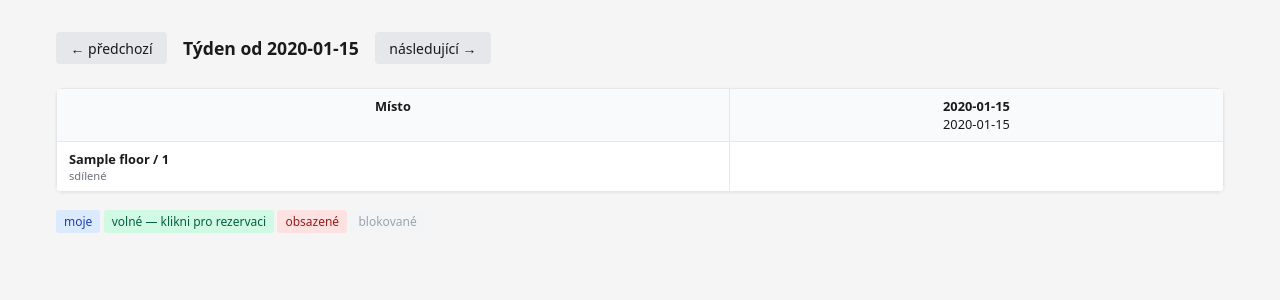
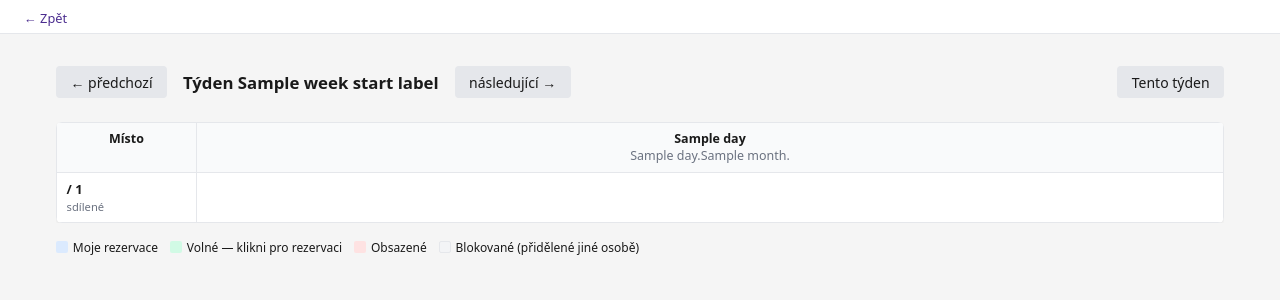
Before and after one commit to ondrejremes/parking, a FastAPI app: template app/templates/calendar.html in a window 1280 px wide. Shown: the part 47-347 px from the top of the page. Run offline with FastAPI, Linux system fonts and the light colour scheme; the template is opened without the code that fills it: most values are stand-ins (such as "Sample title", 1, 10 or a date in 2020).

Commit message:
feat: monthly calendar, Czech labels, fixes and UX improvements
Calendar:
- Default view changed to monthly grid (/calendar)
- Weekly detail accessible at /calendar/week?week=DATE with back link
- Czech day names (Po, Út, St, Čt, Pá, So, Ne) and month names
- Weekends shown in monthly grid with 'Celý den volno' when available
- Monthly cells show free count ('2× volno') linking to weekly detail
- Past days greyed out, today highlighted in Alintrust purple

Spots:
- Floor labels: negative floors shown as '-1 PP', positive as '1', '2'
- Admin floor input hints updated (-1 to -4 = PP)

Shifts:
- DAY renamed to 'Denní směna (8:00–18:00)'
- NIGHT renamed to 'Noční směna (18:00–09:00)'

Navigation:
- '← Zpět' button on admin/spots, admin/users, calendar weekly view
- base.html back_url block

Bug fixes:
- Local admin login now upserts DB User record (fixes 500 on reservation)
- upsert_sso_user handles azure_oid=None (local admin case)
- get_month_summary returns unique free spots per day

Co-Authored-By: Claude Sonnet 4.6 <noreply@anthropic.com>

```diff
--- a/app/models/enums.py
+++ b/app/models/enums.py
@@ -9,7 +9,7 @@ class SpotType(str, enum.Enum):
 class Shift(str, enum.Enum):
     FULL_DAY = "FULL_DAY"
     DAY = "DAY"
-    NIGHT = "NIGHT"  # 18:00–00:00
+    NIGHT = "NIGHT"  # 18:00–09:00 (následujícího dne)
 
 
 class ReleaseType(str, enum.Enum):
--- a/app/routers/admin.py
+++ b/app/routers/admin.py
@@ -22,6 +22,7 @@ async def spots(request: Request, db: Session = Depends(get_db)):
         "spots": all_spots,
         "users": all_users,
         "csrf_token": generate_csrf_token(request),
+        "back_url": "/calendar",
     })
 
 
@@ -88,6 +89,7 @@ async def users(request: Request, db: Session = Depends(get_db)):
         "request": request,
         "users": all_users,
         "csrf_token": generate_csrf_token(request),
+        "back_url": "/calendar",
     })
 
 
--- a/app/services/email.py
+++ b/app/services/email.py
@@ -4,8 +4,8 @@ from app.models.enums import Shift
 
 _SHIFT_LABEL = {
     Shift.FULL_DAY: "celý den",
-    Shift.DAY: "denní směna",
-    Shift.NIGHT: "noční směna (18:00–00:00)",
+    Shift.DAY: "denní směna (8:00–18:00)",
+    Shift.NIGHT: "noční směna (18:00–09:00)",
 }
 
 
--- a/app/templates/admin/spots.html
+++ b/app/templates/admin/spots.html
@@ -6,8 +6,8 @@
 <form method="post" action="/admin/spots" style="background:#fff;padding:1rem;border-radius:6px;box-shadow:0 1px 3px rgba(0,0,0,.08);margin-bottom:1.5rem;display:flex;gap:.75rem;align-items:flex-end;flex-wrap:wrap">
     <input type="hidden" name="csrf_token" value="{{ csrf_token }}">
     <div>
-        <label style="display:block;font-size:.8rem;margin-bottom:.2rem">Patro</label>
-        <input type="text" name="floor" required placeholder="1" style="padding:.4rem;border:1px solid #d1d5db;border-radius:4px;width:80px">
+        <label style="display:block;font-size:.8rem;margin-bottom:.2rem">Patro <span style="color:#9ca3af;font-weight:400">(−1 až −4 = PP, 1, 2… = nadzemní)</span></label>
+        <input type="text" name="floor" required placeholder="-1" style="padding:.4rem;border:1px solid #d1d5db;border-radius:4px;width:80px">
     </div>
     <div>
         <label style="display:block;font-size:.8rem;margin-bottom:.2rem">Číslo místa</label>
--- a/app/templates/base.html
+++ b/app/templates/base.html
@@ -80,6 +80,14 @@
             <a href="/auth/logout">Odhlásit</a>
         {% endif %}
     </nav>
+    {% if back_url is defined and back_url %}
+    <div style="background:#fff;border-bottom:1px solid #e5e7eb;padding:.35rem 1.5rem">
+        <a href="{{ back_url }}" style="font-size:.8rem;color:#4B2D8F;text-decoration:none;display:inline-flex;align-items:center;gap:.3rem">
+            ← Zpět
+        </a>
+    </div>
+    {% endif %}
+
     <main>
         {% block content %}{% endblock %}
     </main>
--- a/app/templates/calendar.html
+++ b/app/templates/calendar.html
@@ -1,38 +1,56 @@
 {% extends "base.html" %}
-{% block title %}Kalendář — Parkování{% endblock %}
+{% block title %}Kalendář — Parking{% endblock %}
 {% block head %}
 <style>
-    .week-nav { display:flex; align-items:center; gap:1rem; margin-bottom:1.5rem; }
-    .week-nav h2 { font-size:1.1rem; }
-    .cal-table { width:100%; border-collapse:collapse; background:#fff; border-radius:6px; box-shadow:0 1px 3px rgba(0,0,0,.08); }
-    .cal-table th, .cal-table td { border:1px solid #e5e7eb; padding:.5rem .75rem; font-size:.8rem; vertical-align:top; }
-    .cal-table th { background:#f9fafb; text-align:center; }
-    .spot-label { font-weight:600; font-size:.8rem; white-space:nowrap; }
-    .floor-tag { font-size:.7rem; color:#6b7280; }
-    .slot { display:inline-block; padding:.2rem .5rem; border-radius:3px; font-size:.75rem; margin:.1rem 0; }
-    .slot-mine     { background:#dbeafe; color:#1e40af; }
-    .slot-free     { background:#d1fae5; color:#065f46; cursor:pointer; }
-    .slot-taken    { background:#fee2e2; color:#991b1b; }
-    .slot-blocked  { background:#f3f4f6; color:#9ca3af; }
-    .shift-label { font-size:.7rem; color:#6b7280; }
+    .week-nav { display:flex; align-items:center; gap:1rem; margin-bottom:1.5rem; flex-wrap:wrap; }
+    .week-nav h2 { font-size:1.05rem; font-weight:600; }
+
+    .cal-wrap { overflow-x:auto; }
+    .cal-table { width:100%; border-collapse:collapse; background:#fff; border-radius:6px; box-shadow:0 1px 3px rgba(0,0,0,.08); min-width:700px; }
+    .cal-table th, .cal-table td { border:1px solid #e5e7eb; padding:.45rem .6rem; font-size:.78rem; vertical-align:top; }
+    .cal-table th { background:#f9fafb; text-align:center; white-space:nowrap; }
+    .col-spot { width:140px; }
+
+    .spot-label { font-weight:600; font-size:.8rem; }
+    .spot-meta  { font-size:.7rem; color:#6b7280; margin-top:.1rem; }
+
+    .slot-btn, .slot-tag {
+        display:block; width:100%; text-align:left;
+        padding:.25rem .4rem; border-radius:3px;
+        font-size:.72rem; margin:.15rem 0; line-height:1.3;
+        border:none; cursor:default;
+    }
+    .slot-btn  { cursor:pointer; }
+    .slot-mine    { background:#dbeafe; color:#1e40af; }
+    .slot-free    { background:#d1fae5; color:#065f46; }
+    .slot-free:hover { background:#a7f3d0; }
+    .slot-taken   { background:#fee2e2; color:#991b1b; }
+    .slot-blocked { background:#f3f4f6; color:#9ca3af; }
+
+    .legend { display:flex; gap:.75rem; flex-wrap:wrap; margin-top:1rem; font-size:.75rem; }
+    .legend-item { display:flex; align-items:center; gap:.3rem; }
+    .legend-dot  { width:12px; height:12px; border-radius:2px; flex-shrink:0; }
 </style>
 {% endblock %}
 {% block content %}
+
 <div class="week-nav">
     <a href="/calendar?week={{ prev_week }}" class="btn btn-secondary">← předchozí</a>
-    <h2>Týden od {{ week_dates[0].strftime('%d. %m. %Y') }}</h2>
+    <h2>Týden {{ week_start_label }}</h2>
     <a href="/calendar?week={{ next_week }}" class="btn btn-secondary">následující →</a>
+    <a href="/calendar" class="btn btn-secondary" style="margin-left:auto">Tento týden</a>
 </div>
 
+<div class="cal-wrap">
 <table class="cal-table">
     <thead>
         <tr>
-            <th>Místo</th>
+            <th class="col-spot">Místo</th>
             {% for d in week_dates %}
             <th>
-                {{ d.strftime('%a') }}<br>
-                <span style="font-weight:400">{{ d.strftime('%d.%m.') }}</span>
-                {% if d == today %}<br><span style="color:#1a56db;font-size:.7rem">dnes</span>{% endif %}
+                <div style="font-weight:700">{{ czech_days[d.weekday()] }}</div>
+                <div style="font-weight:400;color:#6b7280">{{ d.day }}.{{ d.month }}.</div>
+                {% if d == today %}<div style="color:#4B2D8F;font-size:.68rem;font-weight:600">dnes</div>{% endif %}
             </th>
             {% endfor %}
         </tr>
@@ -41,38 +59,34 @@
         {% for spot in spots %}
         <tr>
             <td>
-                <div class="spot-label">{{ spot.floor }} / {{ spot.number }}</div>
-                <div class="floor-tag">
+                <div class="spot-label">{{ floor_label(spot.floor) }} / {{ spot.number }}</div>
+                <div class="spot-meta">
                     {% if spot.spot_type.value == 'ASSIGNED' %}
-                        přidělené{% if spot.assigned_user %}· {{ spot.assigned_user.display_name }}{% endif %}
+                        přidělené{% if spot.assigned_user %} · {{ spot.assigned_user.display_name }}{% endif %}
                     {% else %}sdílené{% endif %}
                 </div>
             </td>
             {% for d in week_dates %}
+            {% set day_status = availability[d][spot.id] %}
             <td>
-                {% set day_status = availability[d][spot.id] %}
-                {% for shift in ['FULL_DAY', 'DAY', 'NIGHT'] %}
-                    {% set s = day_status[shift] if shift in day_status|string else None %}
-                    {% set shift_labels = {'FULL_DAY': 'Celý den', 'DAY': 'Ráno–odp.', 'NIGHT': '18–00'} %}
-                    {% for shift_enum, status in day_status.items() %}
-                        {% if shift_enum.value == shift %}
+                {% for shift in shifts %}
+                {% set status = day_status[shift] %}
+                {% set label = shift_short[shift] %}
                 {% if status == 'mine' %}
-                                <span class="slot slot-mine" title="{{ shift_labels[shift] }}">{{ shift_labels[shift] }}</span>
+                    <span class="slot-tag slot-mine">{{ label }}</span>
                 {% elif status == 'free' and d >= today %}
-                                <form method="post" action="/reservations/" style="display:inline">
+                    <form method="post" action="/reservations/" style="margin:0">
                         <input type="hidden" name="csrf_token" value="{{ csrf_token }}">
                         <input type="hidden" name="spot_id" value="{{ spot.id }}">
                         <input type="hidden" name="day" value="{{ d.isoformat() }}">
-                                    <input type="hidden" name="shift" value="{{ shift_enum.value }}">
-                                    <button type="submit" class="slot slot-free" title="{{ shift_labels[shift] }}">{{ shift_labels[shift] }}</button>
+                        <input type="hidden" name="shift" value="{{ shift.value }}">
+                        <button type="submit" class="slot-btn slot-free" title="{{ shift_labels[shift] }}">{{ label }}</button>
                     </form>
                 {% elif status == 'taken' %}
-                                <span class="slot slot-taken" title="{{ shift_labels[shift] }}">{{ shift_labels[shift] }}</span>
+                    <span class="slot-tag slot-taken">{{ label }}</span>
                 {% elif status == 'blocked' %}
-                                <span class="slot slot-blocked" title="{{ shift_labels[shift] }}">{{ shift_labels[shift] }}</span>
+                    <span class="slot-tag slot-blocked">{{ label }}</span>
                 {% endif %}
-                        {% endif %}
-                    {% endfor %}
                 {% endfor %}
             </td>
             {% endfor %}
@@ -80,11 +94,13 @@
         {% endfor %}
     </tbody>
 </table>
+</div>
 
-<p style="margin-top:1rem;font-size:.8rem;color:#6b7280">
-    <span class="slot slot-mine">moje</span>
-    <span class="slot slot-free">volné — klikni pro rezervaci</span>
-    <span class="slot slot-taken">obsazené</span>
-    <span class="slot slot-blocked">blokované</span>
-</p>
+<div class="legend">
+    <div class="legend-item"><div class="legend-dot" style="background:#dbeafe"></div> Moje rezervace</div>
+    <div class="legend-item"><div class="legend-dot" style="background:#d1fae5"></div> Volné — klikni pro rezervaci</div>
+    <div class="legend-item"><div class="legend-dot" style="background:#fee2e2"></div> Obsazené</div>
+    <div class="legend-item"><div class="legend-dot" style="background:#f3f4f6;border:1px solid #e5e7eb"></div> Blokované (přidělené jiné osobě)</div>
+</div>
+
 {% endblock %}
```
Also changed, not shown: app/routers/auth.py (+8 -3 lines), app/routers/calendar.py (+107 -9 lines), app/services/auth.py (+9 -3 lines), app/services/availability.py (+34 -0 lines), app/templates/calendar_month.html (added, +126 -0 lines). Lines whose indentation alone changed are shown as unchanged.
